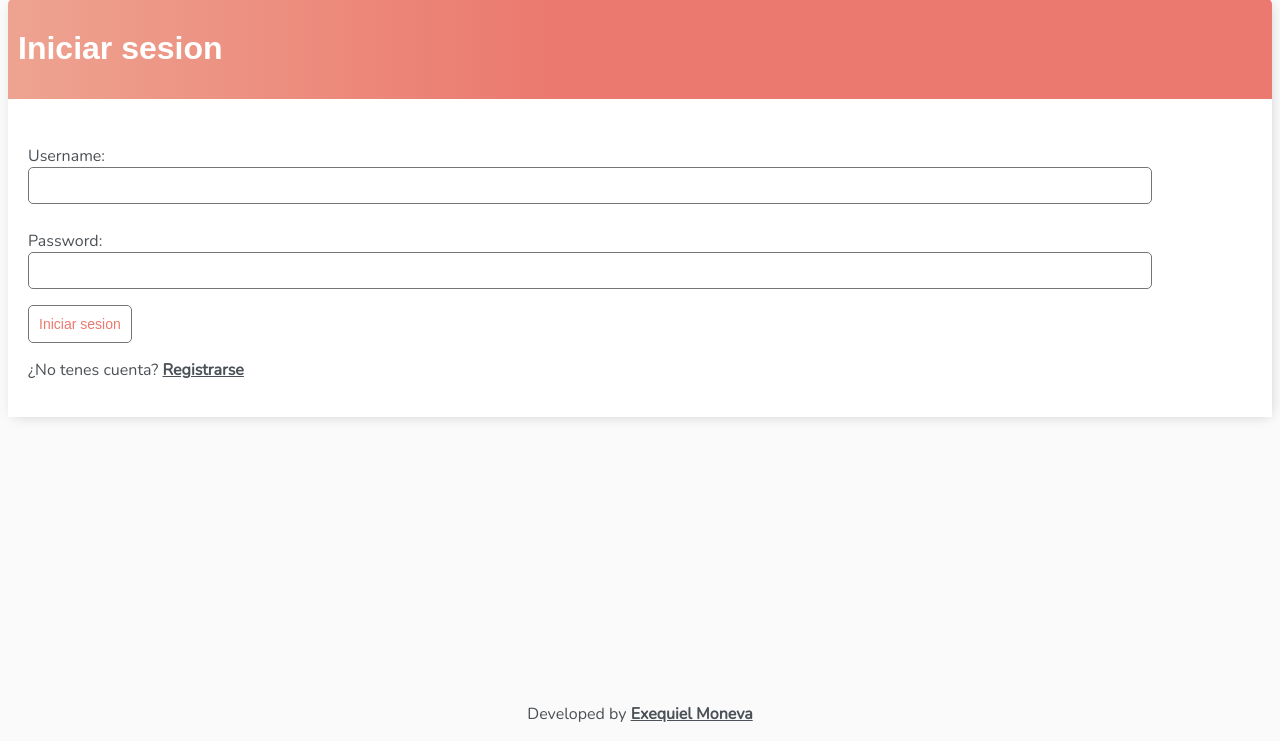
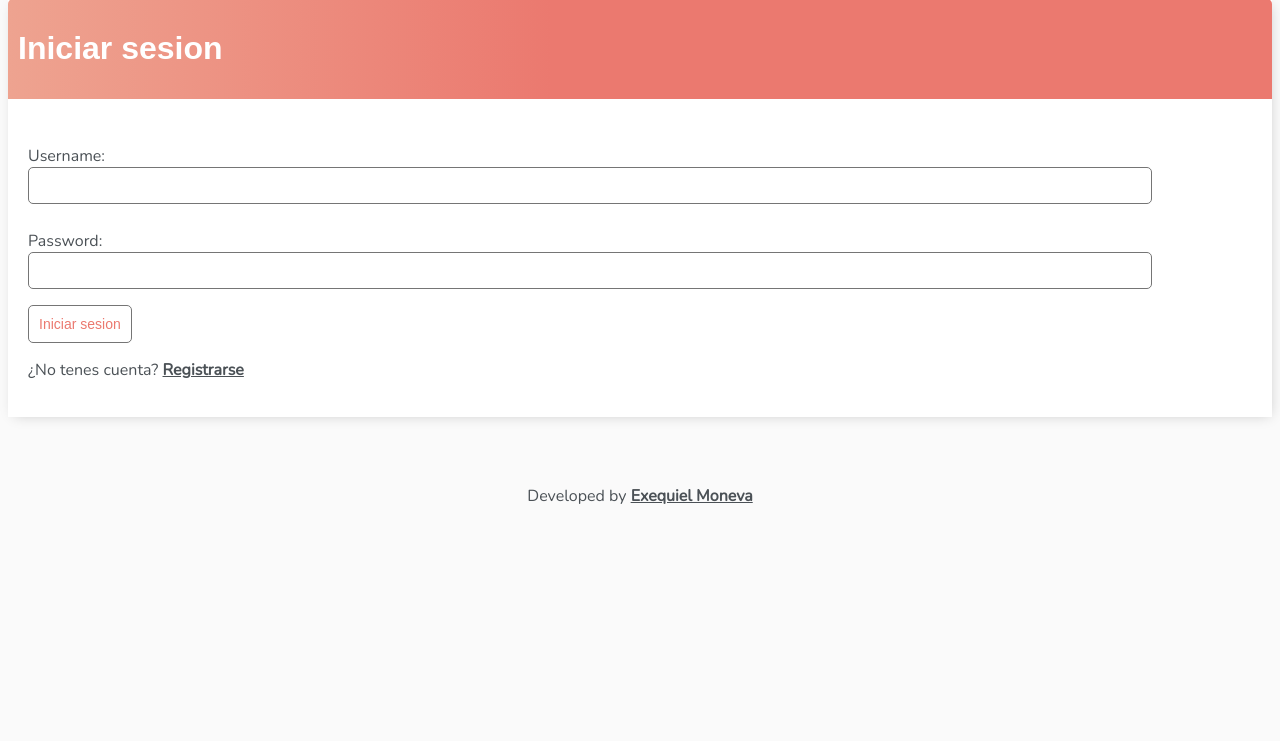
Before and after one commit to exequielmoneva/expense-tracker, a Django app: a page that uses base/templates/base/main.html in a window 1280 px wide. Shown: the part 59-800 px from the top of the page. Run offline with Django 4.2, Linux system fonts and the light colour scheme.

Commit message:
footer issue fixed

```diff
--- a/base/templates/base/main.html
+++ b/base/templates/base/main.html
@@ -200,13 +200,14 @@
         }
 
         .footer {
-          position: fixed;
+          margin-top: 30px;
           left: 0;
           bottom: 0;
           width: 100%;
           color: black;
           text-align: center;
-            }
+          display: block;
+        }
     </style>
 </head>
 
@@ -217,6 +218,7 @@
     </div>
 
     <div class="footer">
+        </br>
         <p>Developed by <a href="https://www.linkedin.com/in/exequiel-moneva/" target="_blank">Exequiel Moneva</a></p>
     </div>
 </body>
```
